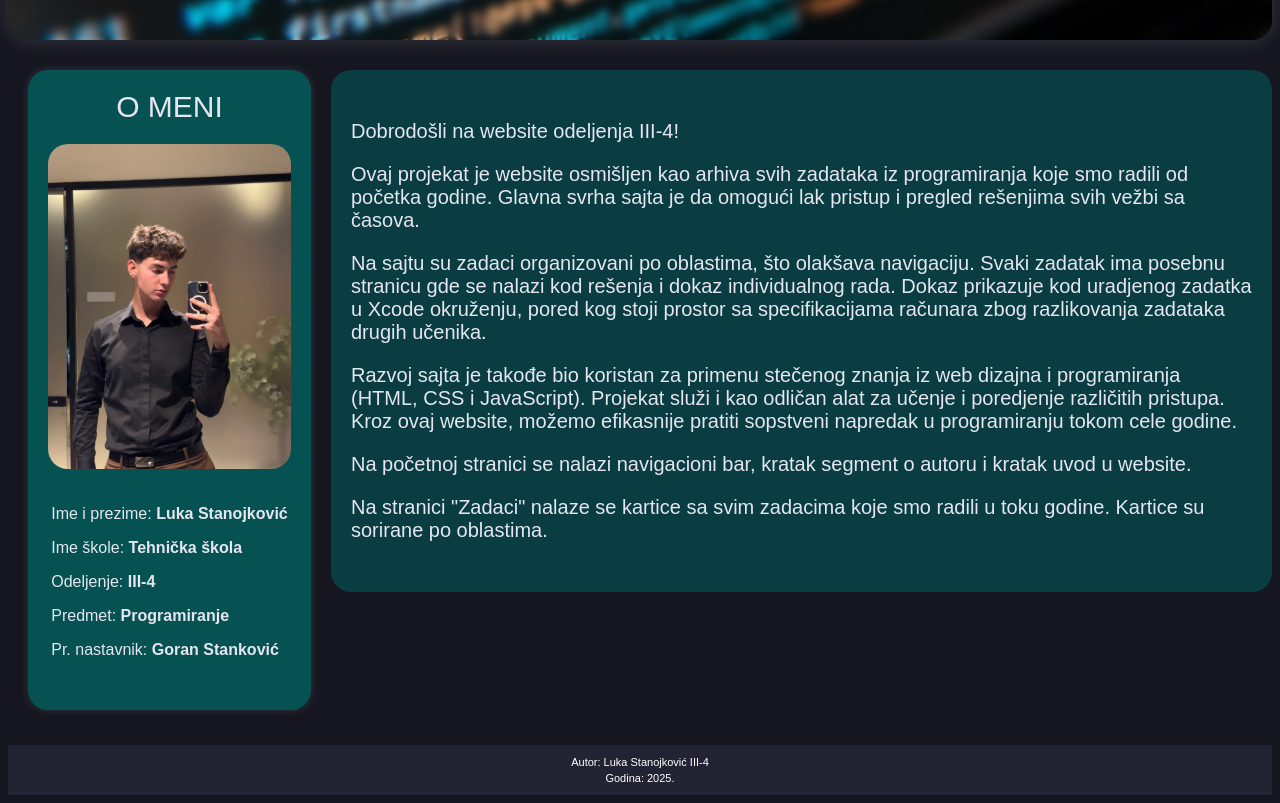
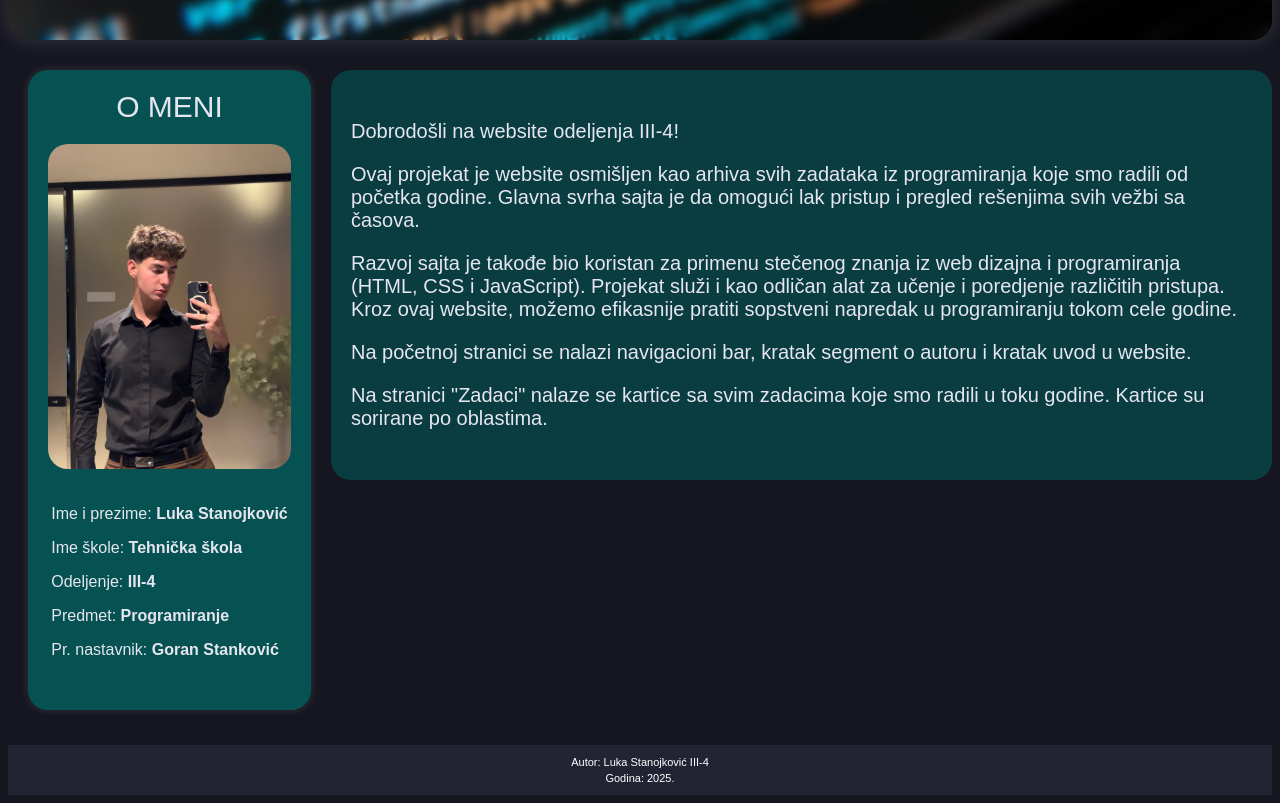
Before and after one commit to luka-smaras/website, a plain HTML site: page index.html in a window 1280 px wide. Shown: the part 780-1583 px from the top of the page. Drawn offline with Linux system fonts and the light colour scheme.

Commit message:
Update index.html

```diff
--- a/index.html
+++ b/index.html
@@ -38,7 +38,6 @@
             <div id="text">
                 <p>Dobrodošli na website odeljenja III-4!</p>
                 <p>Ovaj projekat je website osmišljen kao arhiva svih zadataka iz programiranja koje smo radili od početka godine. Glavna svrha sajta je da omogući lak pristup i pregled rešenjima svih vežbi sa časova.</p>
-                <p>Na sajtu su zadaci organizovani po oblastima, što olakšava navigaciju. Svaki zadatak ima posebnu stranicu gde se nalazi kod rešenja i dokaz individualnog rada. Dokaz prikazuje kod uradjenog zadatka u Xcode okruženju, pored kog stoji prostor sa specifikacijama računara zbog razlikovanja zadataka drugih učenika.</p>
                 <p>Razvoj sajta je takođe bio koristan za primenu stečenog znanja iz web dizajna i programiranja (HTML, CSS i JavaScript). Projekat služi i kao odličan alat za učenje i poredjenje različitih pristupa. Kroz ovaj website, možemo efikasnije pratiti sopstveni napredak u programiranju tokom cele godine.</p>
                 <p>Na početnoj stranici se nalazi navigacioni bar, kratak segment o autoru i kratak uvod u website.</p>
                 <p>Na stranici "Zadaci" nalaze se kartice sa svim zadacima koje smo radili u toku godine. Kartice su sorirane po oblastima.</p>
```
